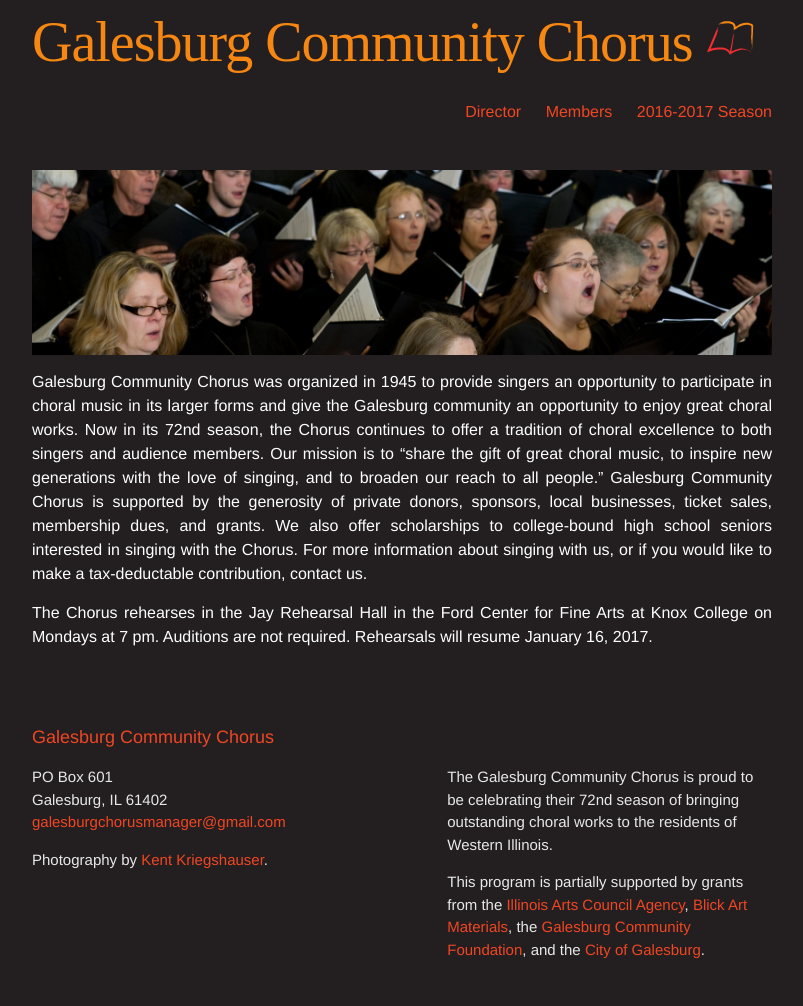
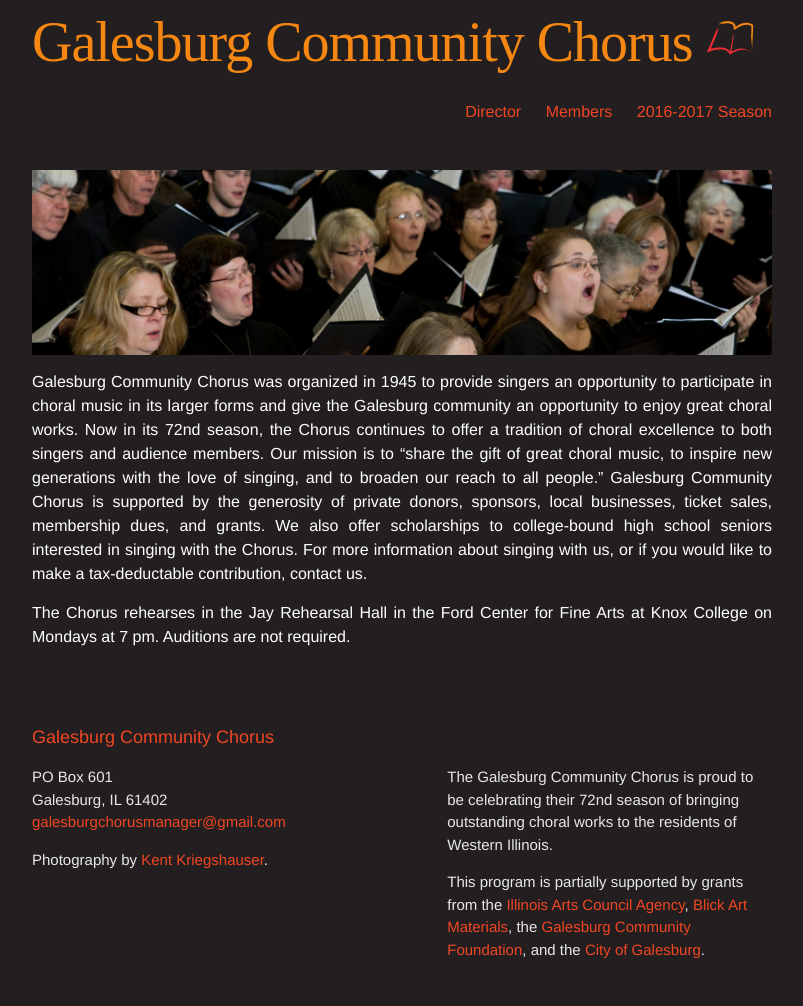
Before and after one commit to galesburgchorus/galesburgchorus.github.io, a Jekyll site: the page built from index.md, in a window 1280 px wide. Shown: the whole page, without its empty margins (238-1041 px from the left). Built offline with Jekyll 4.4.1, drawn with Linux system fonts in a browser that asks for light colours; some web fonts are replaced.

Commit message:
Updated index.md

```diff
--- a/index.md
+++ b/index.md
@@ -19,4 +19,4 @@ and grants. We also offer scholarships to college-bound high school seniors inte
 singing with the Chorus. For more information about singing with us, or if you would like to
 make a tax-deductable contribution, contact us.
 
-The Chorus rehearses in the Jay Rehearsal Hall in the Ford Center for Fine Arts at Knox College on Mondays at 7 pm. Auditions are not required. Rehearsals will resume January 16, 2017.
+The Chorus rehearses in the Jay Rehearsal Hall in the Ford Center for Fine Arts at Knox College on Mondays at 7 pm. Auditions are not required.
```
